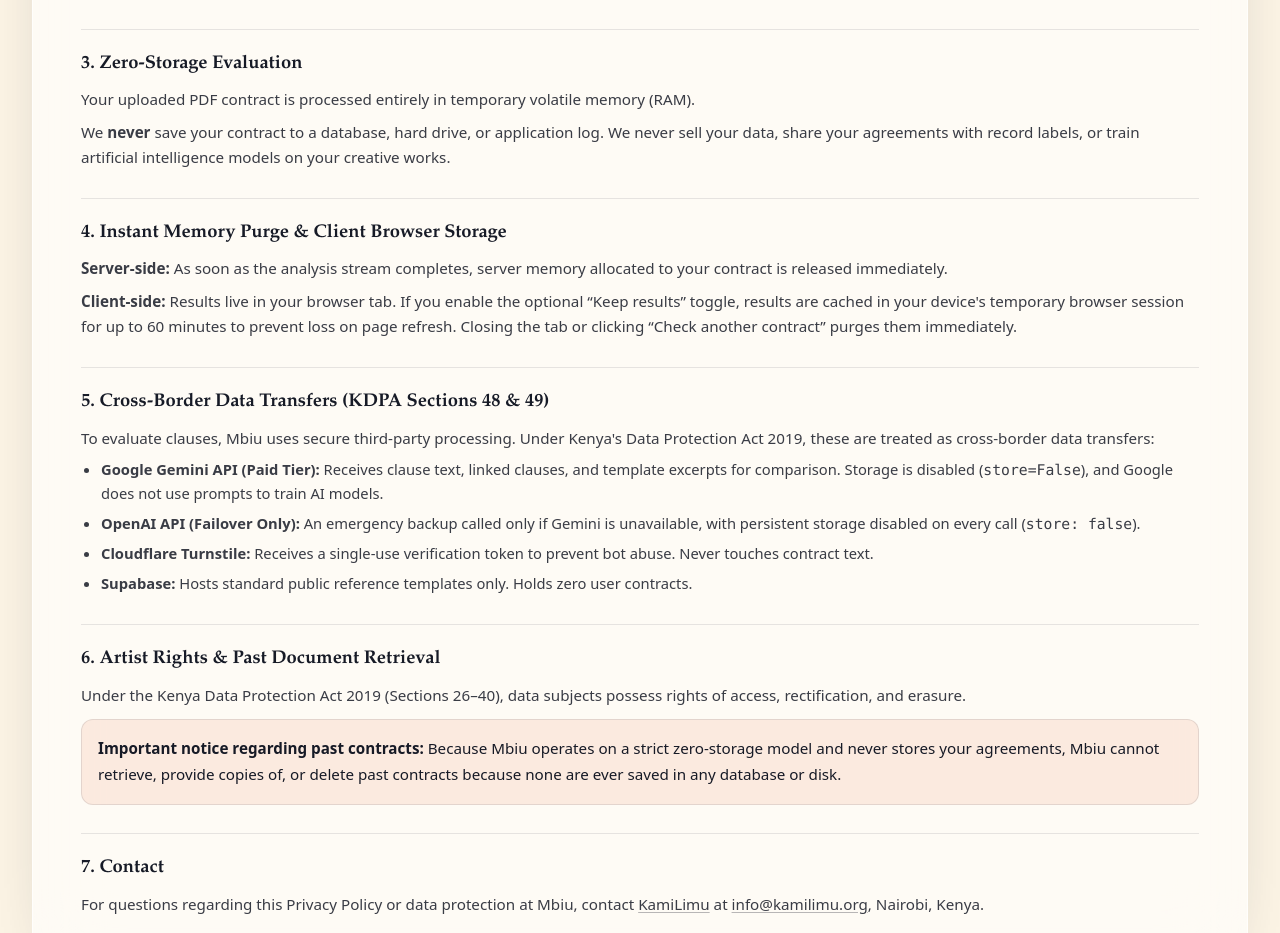
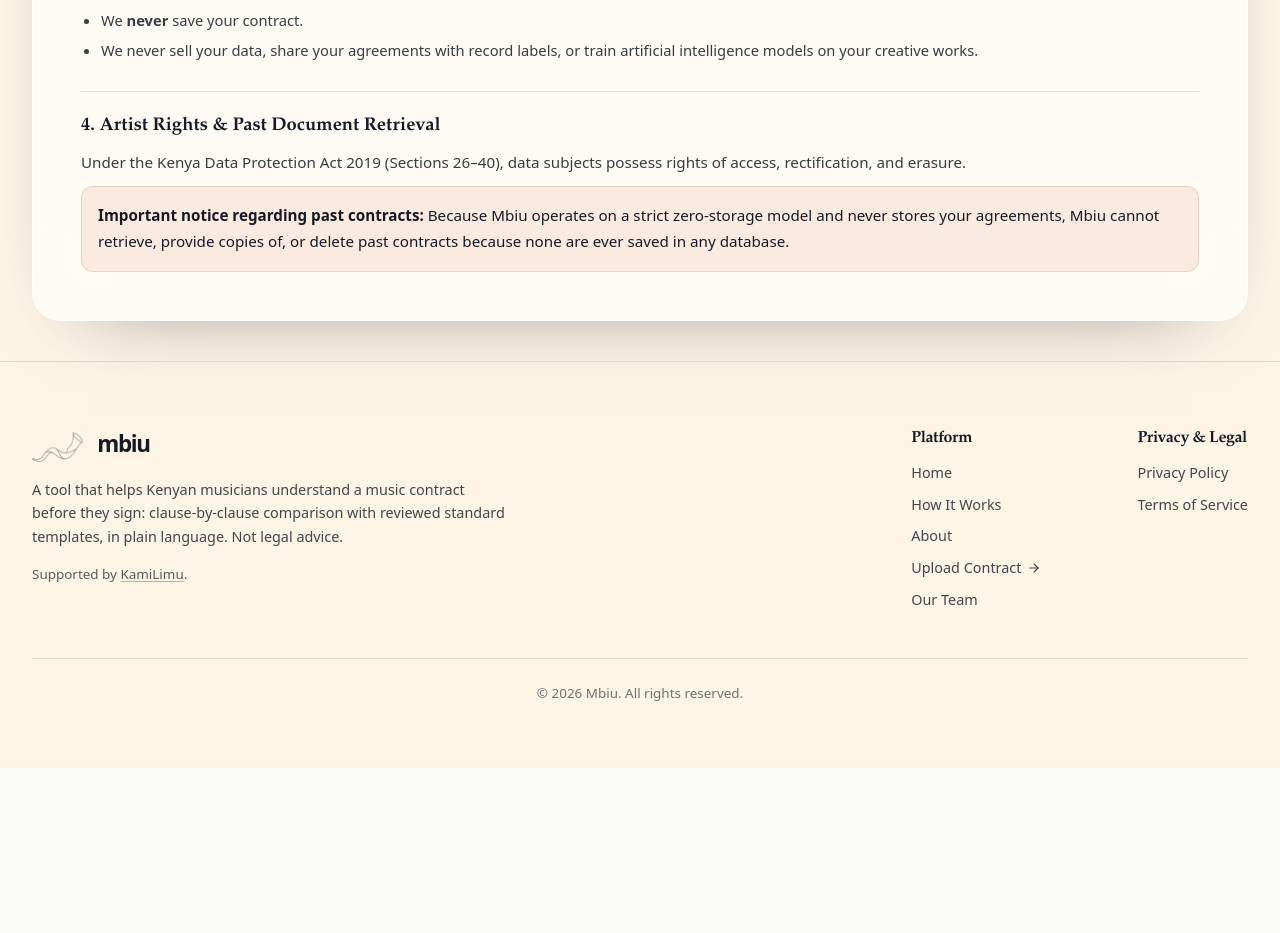
Before and after one commit to mutuiris/mbiu, a Next.js app in the folder frontend/: page /privacy in a window 1280 px wide. Shown: the part 819-1752 px from the top of the page. After the commit the page ends 1586 px from the top, so only its background shows below. Built offline with nearby package versions, Linux system fonts and the light colour scheme.

Commit message:
refactor(privacy): update and streamline privacy policy content

```diff
--- a/frontend/src/app/privacy/page.tsx
+++ b/frontend/src/app/privacy/page.tsx
@@ -80,15 +80,6 @@ export default function PrivacyPage() {
               </p>
               <p className="mt-2">
                 <strong>Registered Address:</strong> Nairobi, Kenya.
-                <br />
-                <strong>Data Protection Inquiries:</strong>{" "}
-                <a
-                  href="mailto:info@kamilimu.org"
-                  className="font-medium underline decoration-mbiu-ink/30 underline-offset-2 hover:text-mbiu-indigo dark:hover:text-white"
-                >
-                  info@kamilimu.org
-                </a>
-                .
               </p>
               <p className="mt-2 text-[0.88rem] text-mbiu-ink/60 dark:text-[#9aa5aa]">
                 <em>Regulatory notice:</em> As an early-stage civic initiative engineered around a strict
@@ -117,11 +108,6 @@ export default function PrivacyPage() {
                   <strong>No tracking cookies:</strong> We do not track you across the web or deploy
                   advertising pixels.
                 </li>
-                <li>
-                  <strong>Anonymous telemetry only:</strong> Error monitoring (Sentry) and server logs
-                  record only aggregate operational metrics (durations, error categories). They never
-                  capture contract text or artist names.
-                </li>
               </ul>
             </section>
 
@@ -130,68 +116,21 @@ export default function PrivacyPage() {
               <h2 className="font-serif text-[1.08rem] font-semibold text-mbiu-ink dark:text-[#F6F2E9] sm:text-[1.15rem]">
                 3. Zero-Storage Evaluation
               </h2>
-              <p className="mt-2">
-                Your uploaded PDF contract is processed entirely in temporary volatile memory (RAM).
-              </p>
-              <p className="mt-2">
-                We <strong>never</strong> save your contract to a database, hard drive, or application
-                log. We never sell your data, share your agreements with record labels, or train
-                artificial intelligence models on your creative works.
-              </p>
+              <ul className="mt-2 list-disc space-y-1.5 pl-5 text-[0.92rem]">
+                <li>
+                  We <strong>never</strong> save your contract.
+                </li>
+                <li>
+                  We never sell your data, share your agreements with record labels, or train
+                  artificial intelligence models on your creative works.
+                </li>
+              </ul>
             </section>
 
             {/* Section 4 */}
             <section className="border-t border-mbiu-ink/10 pt-5 dark:border-white/10">
               <h2 className="font-serif text-[1.08rem] font-semibold text-mbiu-ink dark:text-[#F6F2E9] sm:text-[1.15rem]">
-                4. Instant Memory Purge &amp; Client Browser Storage
-              </h2>
-              <p className="mt-2">
-                <strong>Server-side:</strong> As soon as the analysis stream completes, server memory
-                allocated to your contract is released immediately.
-              </p>
-              <p className="mt-2">
-                <strong>Client-side:</strong> Results live in your browser tab. If you enable the
-                optional &ldquo;Keep results&rdquo; toggle, results are cached in your device&apos;s
-                temporary browser session for up to 60 minutes to prevent loss on page refresh. Closing
-                the tab or clicking &ldquo;Check another contract&rdquo; purges them immediately.
-              </p>
-            </section>
-
-            {/* Section 5 */}
-            <section className="border-t border-mbiu-ink/10 pt-5 dark:border-white/10">
-              <h2 className="font-serif text-[1.08rem] font-semibold text-mbiu-ink dark:text-[#F6F2E9] sm:text-[1.15rem]">
-                5. Cross-Border Data Transfers (KDPA Sections 48 &amp; 49)
-              </h2>
-              <p className="mt-2">
-                To evaluate clauses, Mbiu uses secure third-party processing. Under Kenya&apos;s Data
-                Protection Act 2019, these are treated as cross-border data transfers:
-              </p>
-              <ul className="mt-2 list-disc space-y-1.5 pl-5 text-[0.92rem]">
-                <li>
-                  <strong>Google Gemini API (Paid Tier):</strong> Receives clause text, linked clauses,
-                  and template excerpts for comparison. Storage is disabled (<code>store=False</code>),
-                  and Google does not use prompts to train AI models.
-                </li>
-                <li>
-                  <strong>OpenAI API (Failover Only):</strong> An emergency backup called only if
-                  Gemini is unavailable, with persistent storage disabled on every call (
-                  <code>store: false</code>).
-                </li>
-                <li>
-                  <strong>Cloudflare Turnstile:</strong> Receives a single-use verification token to
-                  prevent bot abuse. Never touches contract text.
-                </li>
-                <li>
-                  <strong>Supabase:</strong> Hosts standard public reference templates only. Holds zero
-                  user contracts.
-                </li>
-              </ul>
-            </section>
-
-            {/* Section 6 */}
-            <section className="border-t border-mbiu-ink/10 pt-5 dark:border-white/10">
-              <h2 className="font-serif text-[1.08rem] font-semibold text-mbiu-ink dark:text-[#F6F2E9] sm:text-[1.15rem]">
-                6. Artist Rights &amp; Past Document Retrieval
+                4. Artist Rights &amp; Past Document Retrieval
               </h2>
               <p className="mt-2">
                 Under the Kenya Data Protection Act 2019 (Sections 26–40), data subjects possess rights
@@ -200,34 +139,7 @@ export default function PrivacyPage() {
               <p className="mt-3 rounded-xl border border-mbiu-ink/10 bg-mbiu-peach/30 p-4 text-[0.95rem] leading-[1.7] text-mbiu-ink dark:border-white/10 dark:bg-white/[0.04] dark:text-[#F6F2E9]">
                 <strong>Important notice regarding past contracts:</strong> Because Mbiu operates on a
                 strict zero-storage model and never stores your agreements, Mbiu cannot retrieve,
-                provide copies of, or delete past contracts because none are ever saved in any database
-                or disk.
-              </p>
-            </section>
-
-            {/* Section 7 */}
-            <section className="border-t border-mbiu-ink/10 pt-5 dark:border-white/10">
-              <h2 className="font-serif text-[1.08rem] font-semibold text-mbiu-ink dark:text-[#F6F2E9] sm:text-[1.15rem]">
-                7. Contact
-              </h2>
-              <p className="mt-2">
-                For questions regarding this Privacy Policy or data protection at Mbiu, contact{" "}
-                <a
-                  href="https://www.kamilimu.org/"
-                  target="_blank"
-                  rel="noopener noreferrer"
-                  className="font-medium underline decoration-mbiu-ink/30 underline-offset-2 hover:text-mbiu-indigo dark:hover:text-white"
-                >
-                  KamiLimu
-                </a>{" "}
-                at{" "}
-                <a
-                  href="mailto:info@kamilimu.org"
-                  className="font-medium underline decoration-mbiu-ink/30 underline-offset-2 hover:text-mbiu-indigo dark:hover:text-white"
-                >
-                  info@kamilimu.org
-                </a>
-                , Nairobi, Kenya.
+                provide copies of, or delete past contracts because none are ever saved in any database.
               </p>
             </section>
           </div>
```
